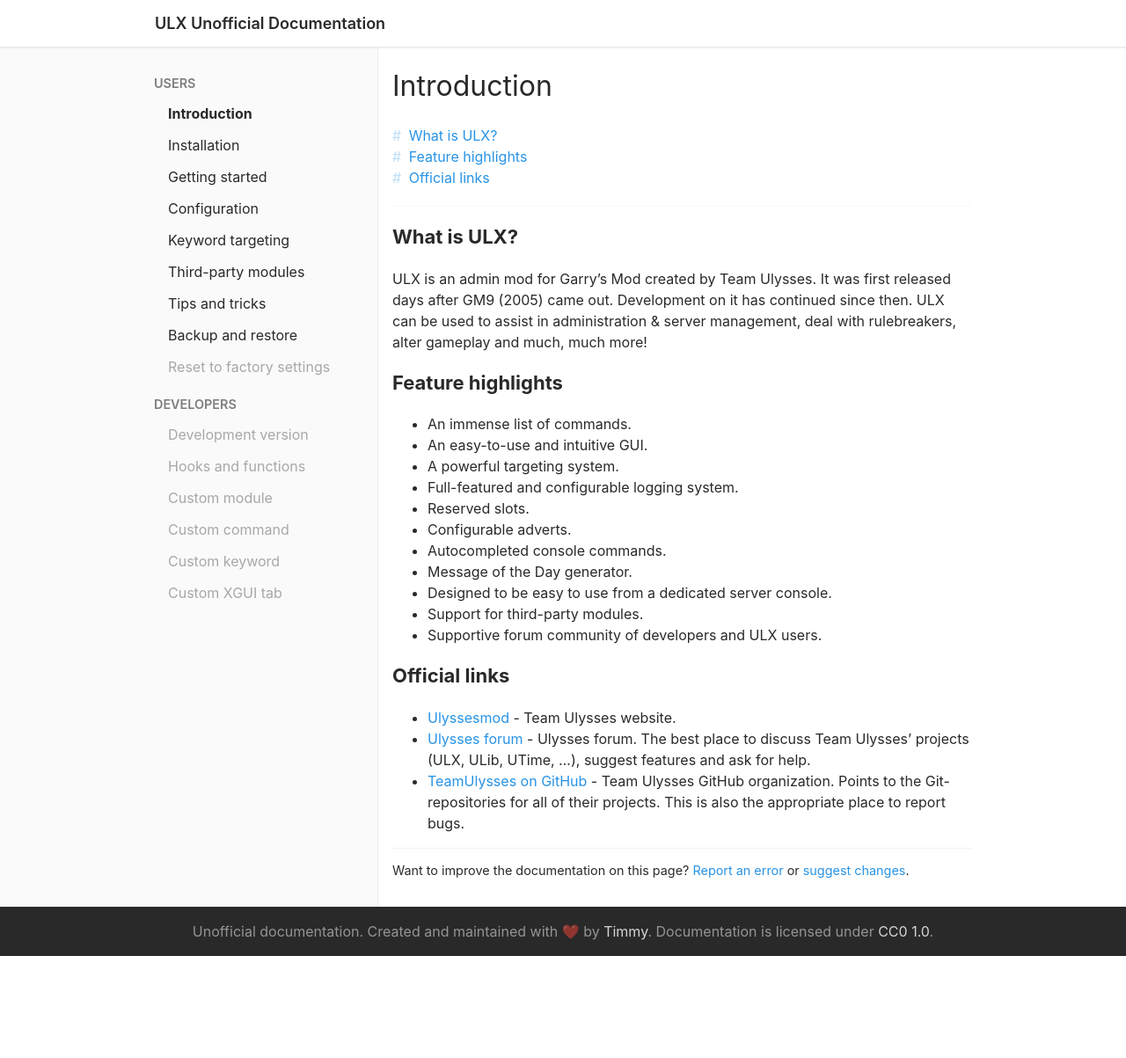
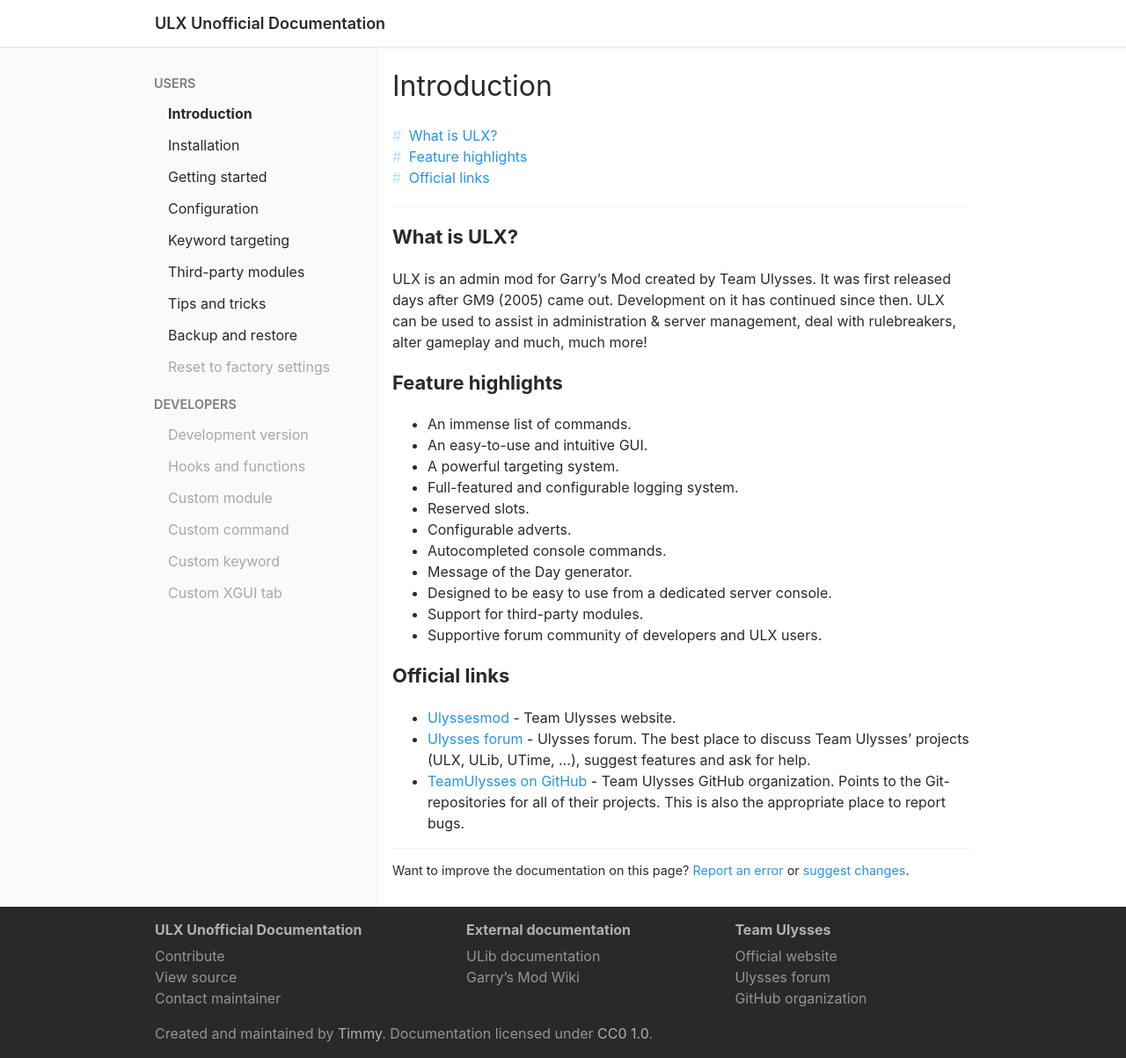
Before and after one commit to Timmy/ulx-docs, a Jekyll site: the page built from index.md, in a window 1280 px wide. Shown: the whole page at 88% size. Built offline with Jekyll 4.4.1, drawn with Linux system fonts in a browser that asks for light colours; our own code applies the rules of GitHub Pages for plain Markdown files; before the commit the page ends 1087 px from its top, so only the background shows below that.

Commit message:
Flesh out site footer

```diff
--- a/_includes/footer.html
+++ b/_includes/footer.html
@@ -1,5 +1,46 @@
 <footer class="footer">
   <div class="footer__container">
-    <p class="footer__line footer__line--last">Unofficial documentation. Created and maintained with ❤️ by <a class="footer__link" href="https://github.com/Timmy">Timmy</a>. Documentation is licensed under <a class="footer__link" href="https://creativecommons.org/publicdomain/zero/1.0/">CC0 1.0</a>.</p>
+    <div class="footer__sections">
+      <div class="footer__section">
+        <h4 class="footer__section-title">ULX Unofficial Documentation</h4>
+        <ul class="footer__link-list">
+          <li class="footer__link-list-item">
+            <a class="footer__link-list-link" href="{{ site.git.repository_url }}/blob/master/README.md">Contribute</a>
+          </li>
+          <li class="footer__link-list-item">
+            <a class="footer__link-list-link" href="{{ site.git.repository_url }}">View source</a>
+          </li>
+          <li class="footer__link-list-item">
+            <a class="footer__link-list-link" href="mailto:ouchmouse@protonmail.com">Contact maintainer</a>
+          </li>
+        </ul>
+      </div>
+      <div class="footer__section">
+        <h4 class="footer__section-title">External documentation</h4>
+        <ul class="footer__link-list">
+          <li class="footer__link-list-item">
+            <a class="footer__link-list-link" href="https://ulyssesmod.net/docs">ULib documentation</a>
+          </li>
+          <li class="footer__link-list-item">
+            <a class="footer__link-list-link" href="https://wiki.garrysmod.com/page/Main_Page">Garry’s Mod Wiki</a>
+          </li>
+        </ul>
+      </div>
+      <div class="footer__section">
+        <h4 class="footer__section-title">Team Ulysses</h4>
+        <ul class="footer__link-list">
+          <li class="footer__link-list-item">
+            <a class="footer__link-list-link" href="https://ulyssesmod.net">Official website</a>
+          </li>
+          <li class="footer__link-list-item">
+            <a class="footer__link-list-link" href="https://forums.ulyssesmod.net">Ulysses forum</a>
+          </li>
+          <li class="footer__link-list-item">
+            <a class="footer__link-list-link" href="https://github.com/TeamUlysses">GitHub organization</a>
+          </li>
+        </ul>
+      </div>
+    </div>
+    <p class="footer__line footer__line--last">Created and maintained by <a class="footer__link" href="https://github.com/Timmy">Timmy</a>. Documentation licensed under <a class="footer__link" href="https://creativecommons.org/publicdomain/zero/1.0/">CC0 1.0</a>.</p>
   </div>
 </footer>
--- a/_sass/main.sass
+++ b/_sass/main.sass
@@ -229,10 +229,41 @@ html
 
 .footer__container
   padding: 1rem
-  text-align: center
+
+.footer__link:hover
+  text-decoration: underline
+
+.footer__sections
+  display: grid
+  grid-auto-columns: auto
+  grid-auto-rows: auto
+  grid-gap: 1rem
+
+.footer__section
+
+.footer__section-title
+  font-size: 1rem
+  font-weight: bold
+  color: rgba(255, 255, 255, 0.63)
+  margin: 0 0 0.5rem 0
+
+.footer__link-list
+  margin: 0
+  padding: 0
+  list-style: none
+
+.footer__link-list-item
+
+.footer__link-list-link
+  display: inline-block
+  padding: 0.125rem 0
+  color: inherit
+  text-decoration: none
+
+.footer__link-list-link:hover
+  text-decoration: underline
 
 .footer__line
-  margin: 0
   line-height: 1.5
   margin-bottom: 1em
 
@@ -240,11 +271,8 @@ html
   margin-bottom: 0
 
 .footer__link
-  color: rgba(255, 255, 255, 0.80)
+  color: rgba(255, 255, 255, 0.63)
   text-decoration: none
-
-.footer__link:hover
-  text-decoration: underline
 
 @media (min-width: 769px)
   .page
@@ -307,3 +335,7 @@ html
     width: 100%
     max-width: 960px
     margin: 0 auto
+
+  .footer__sections
+    grid-auto-flow: column
+    grid-gap: unset
```
